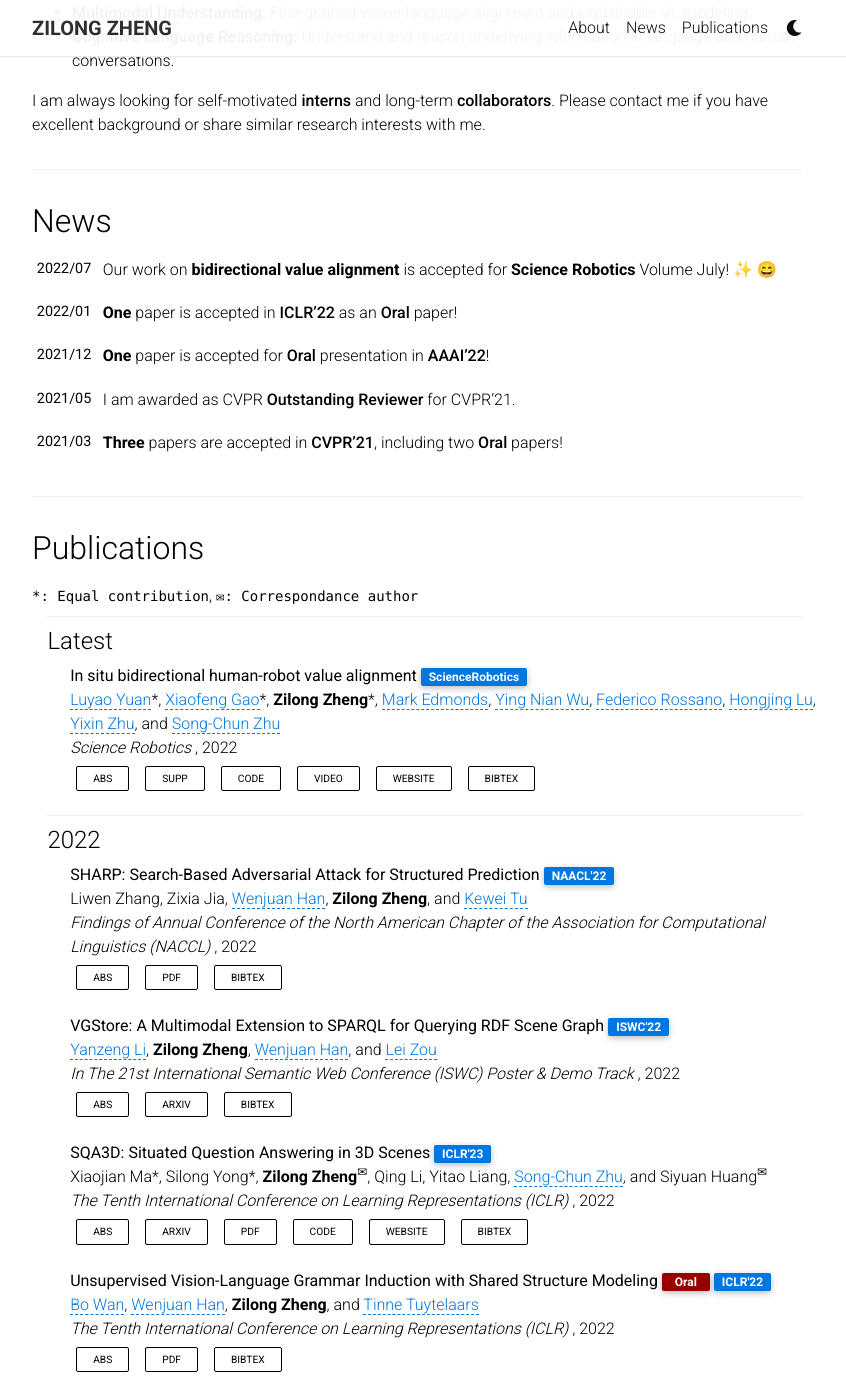
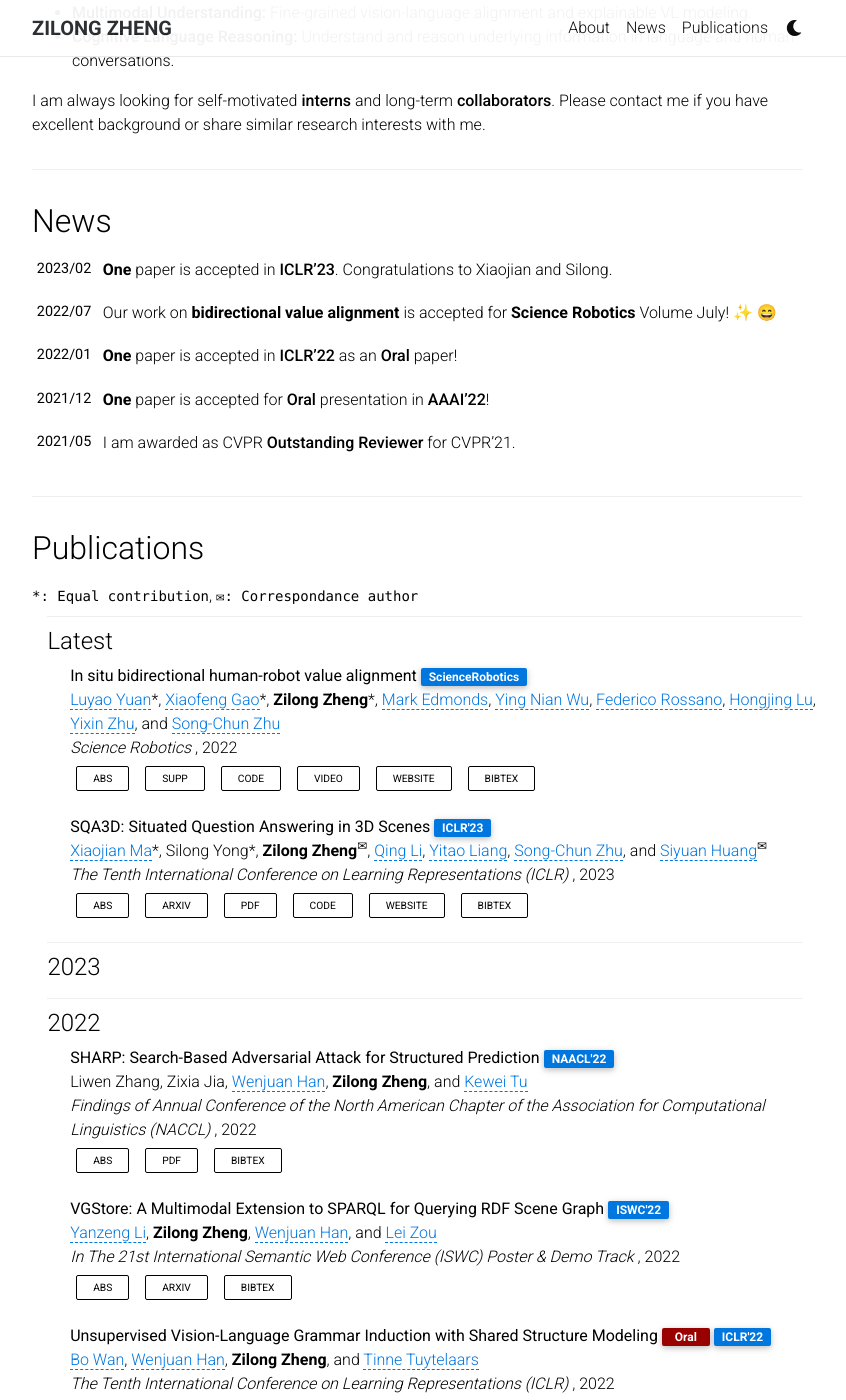
Before and after one commit to zilongzheng/zilongzheng.github.io, a Jekyll site: the page built from index.md, in a window 1280 px wide and 1400 px high, scrolled down 547 px. Shown: the whole window, without its empty margins (223-1069 px from the left). Built offline with Jekyll 4.4.1, drawn with Linux system fonts in a browser that asks for light colours; nearby versions of some CDN libraries; emoji names are drawn with the system emoji font; a style sheet for code colours, icons or effects is not loaded.

Commit message:
Modify SQA3D

```diff
--- a/_publications/SQA3D.markdown
+++ b/_publications/SQA3D.markdown
@@ -12,9 +12,9 @@ correspondance: Zheng, Zilong and Huang, Siyuan
 arxiv: 2210.07474
 code: https://github.com/SilongYong/SQA3D
 journal: The Tenth International Conference on Learning Representations (ICLR)
-year: 2022
+year: 2023
 website: https://sqa3d.github.io/
-sticky: false
+sticky: true
 abstract: >
     We propose a new task to benchmark scene understanding of embodied agents: Situated Question Answering in 3D Scenes (SQA3D). Given a scene context (e.g., 3D scan), SQA3D requires the tested agent to first understand its situation (position, orientation, etc.) in the 3D scene as described by text, then reason about its surrounding environment and answer a question under that situation. Based upon 650 scenes from ScanNet, we provide a dataset centered around 6.8k unique situations, along with 20.4k descriptions and 33.4k diverse reasoning questions for these situations. These questions examine a wide spectrum of reasoning capabilities for an intelligent agent, ranging from spatial relation comprehension to commonsense understanding, navigation, and multi-hop reasoning. SQA3D imposes a significant challenge to current multi-modal especially 3D reasoning models. We evaluate various state-of-the-art approaches and find that the best one only achieves an overall score of 47.20%, while amateur human participants can reach 90.06%. We believe SQA3D could facilitate future embodied AI research with stronger situation understanding and reasoning capability.
 bibtex: >
```
Also changed, not shown: _data/coauthors.yml (+65 -51 lines), _news/announcement_6.md (added, +8 -0 lines).
